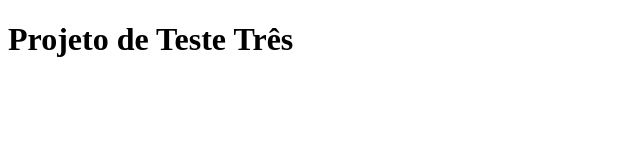
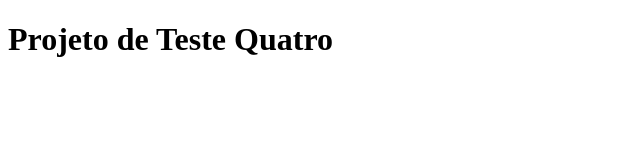
Before and after one commit to ramguimaraes/aula_01, a plain HTML site: page index.html in a window 1280 px wide. Shown: the whole page, without its empty margins (0-640 px from the left). Drawn offline with Linux system fonts and the light colour scheme.

Commit message:
enviar dados local

```diff
--- a/index.html
+++ b/index.html
@@ -4,9 +4,9 @@
     <meta charset="UTF-8">
     <meta http-equiv="X-UA-Compatible" content="IE=edge">
     <meta name="viewport" content="width=device-width, initial-scale=1.0">
-    <title>Projeto de Teste Três</title>
+    <title>Projeto de Teste Quatro</title>
 </head>
 <body>
-    <h1>Projeto de Teste Três</h1>
+    <h1>Projeto de Teste Quatro</h1>
 </body>
 </html>
```
